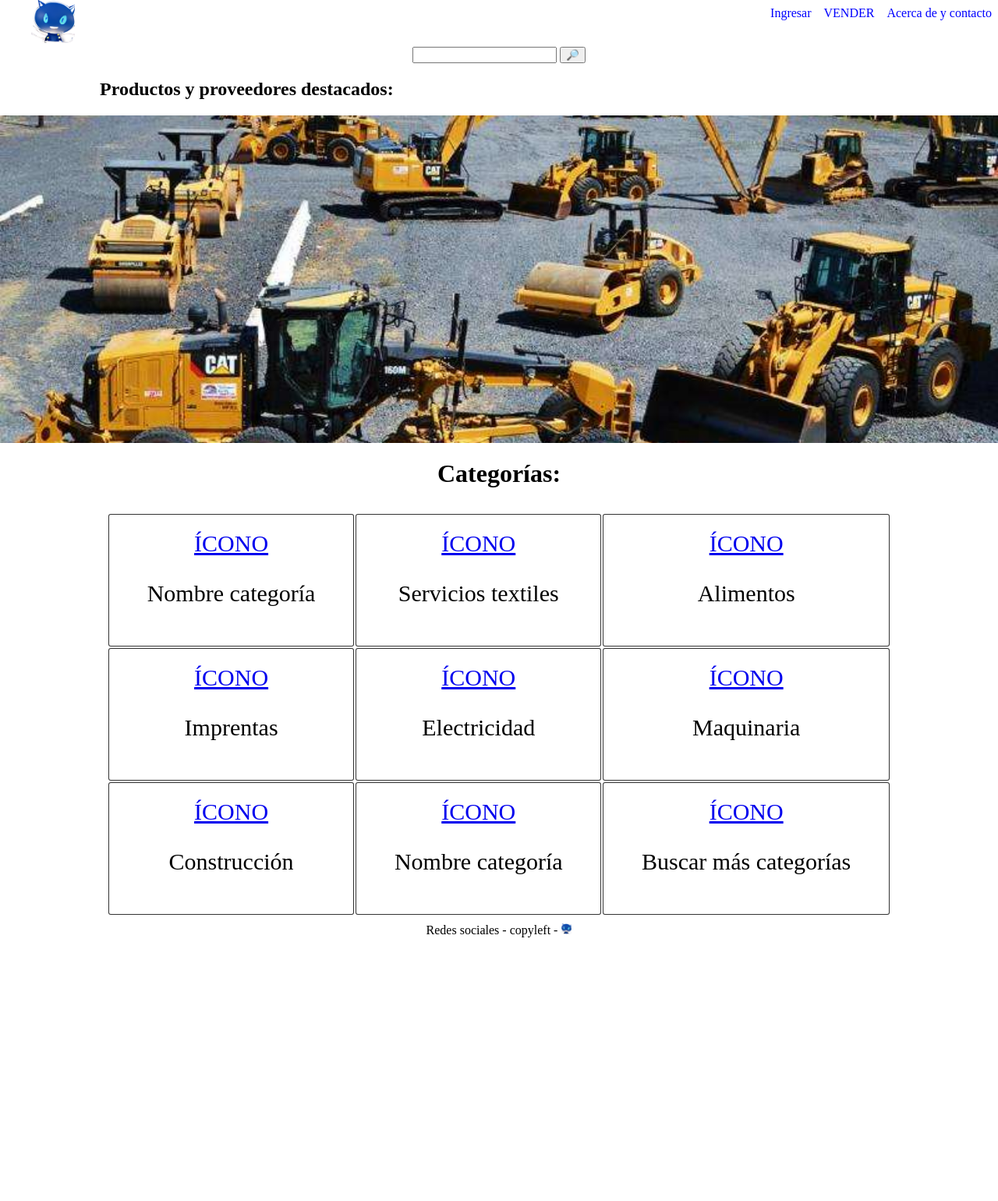
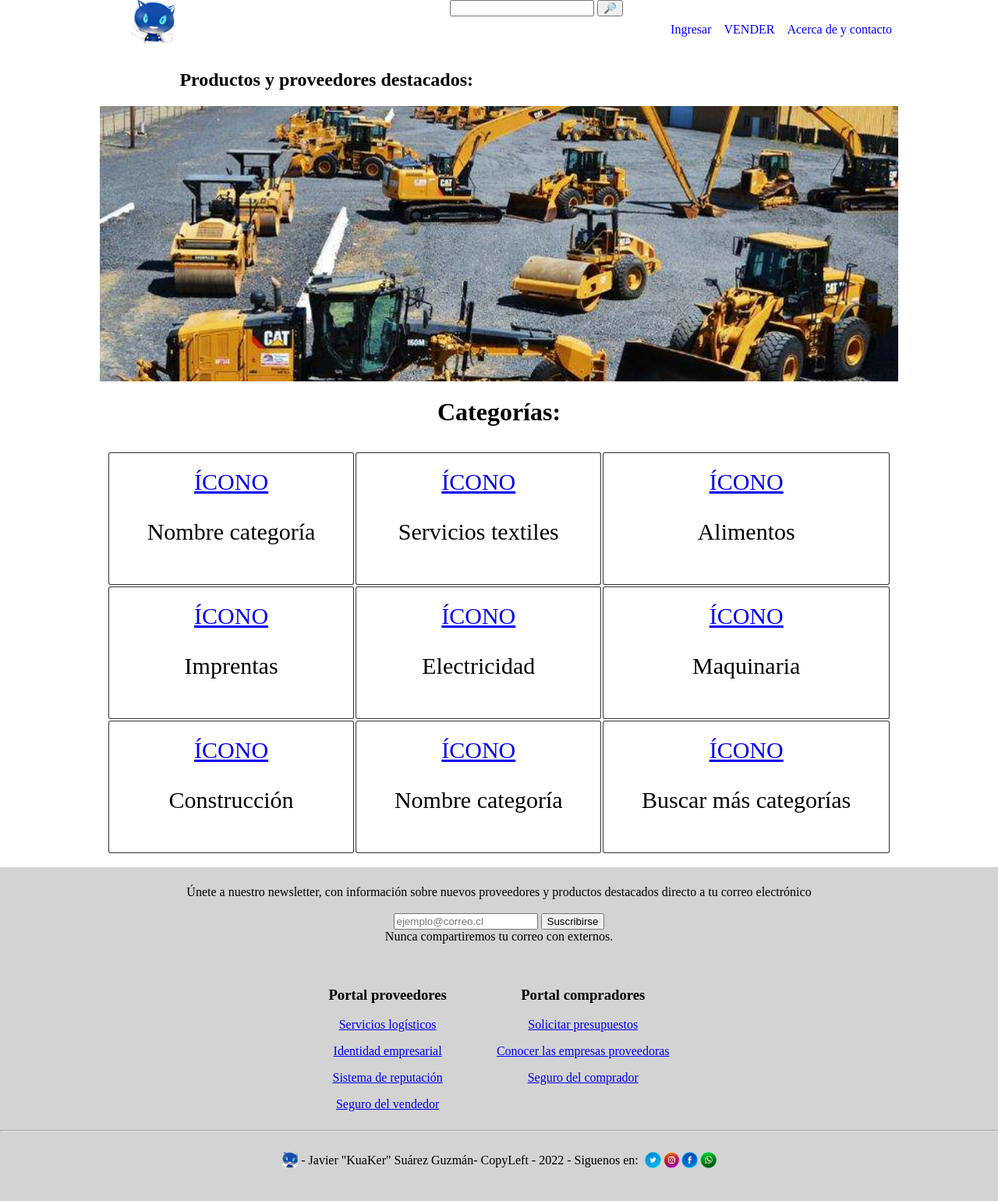
Before and after one commit to JavierSuarezGuzman/b2bLandingPage, a PHP site: page / in a window 1280 px wide. Shown: the whole page at 78% size. Before the commit the page ends 1202 px from the top, so only its background shows below. Run offline with PHP 8.4, Linux system fonts and the light colour scheme; data that the repository does not hold is empty.

```diff
--- a/footer.php
+++ b/footer.php
@@ -2,14 +2,39 @@
 <html lang="es">
 <head>
     <meta charset="UTF-8">
-
     <meta name="viewport" content="width=device-width, initial-scale=1.0">
 </head>
 <body>
 
 
-<div class="searchbar">
-    Redes sociales - copyleft - <img height="14px" src="assets/Morganalogoblue.png">
+<div class="footer">
+    Únete a nuestro newsletter, con información sobre nuevos proveedores y productos destacados directo a tu correo electrónico
+    <br><br><input type="email" placeholder="ejemplo@correo.cl"></input> <button>Suscribirse</button><br>
+    Nunca compartiremos tu correo con externos.
+
+    <br><br><br>
+    <div style="display: flex; justify-content: center;">
+        <div style="flex-direction: row;"> <h3>Portal proveedores </h3>
+            <p> <a href="#"> Servicios logísticos </a></p>
+            <p> <a href="#"> Identidad empresarial </a></p>
+            <p> <a href="#"> Sistema de reputación </a></p>
+            <p> <a href="#"> Seguro del vendedor </a></p>
+        </div>
+        <div>&nbsp;&nbsp;&nbsp;&nbsp;&nbsp;&nbsp;&nbsp;&nbsp;&nbsp;&nbsp;&nbsp;&nbsp;&nbsp;&nbsp;&nbsp;&nbsp;</div>
+            <div style="flex-direction: row;"> <h3>Portal compradores </h3>
+            <p> <a href="#"> Solicitar presupuestos </a></p>
+            <p> <a href="#"> Conocer las empresas proveedoras </a></p>
+            <p> <a href="#"> Seguro del comprador </a></p>
+        </div>
+    </div>
+
+    <hr><br>
+    <div class="firma">
+        <img height="21px" src="assets/Morganalogoblue.png"> &nbsp;
+        <span> - Javier "KuaKer" Suárez Guzmán</span> -
+        CopyLeft - <?php echo date(" Y ")?> -
+        Siguenos en: &nbsp; <img height="21px" src="assets/redes.png">
+    </div>
 </div>
 
 </body>
--- a/formulario.php
+++ b/formulario.php
@@ -13,6 +13,7 @@ include("header.php");?>
 <input type="text" placeholder="Nombre completo" name='nombre'><br>
 <input type="email" placeholder="Correo electrónico" name='correo'><br><br>
 
+<input type="file" name="file"><br>
 <input type="text" placeholder="Título del producto o servicio a ofrecer" name="ofrecimiento"><br><br>
 <textarea placeholder="Describa su producto o servicio" name="descripcion"></textarea><br>
 
--- a/header.php
+++ b/header.php
@@ -7,9 +7,17 @@
 </head>
 <body>
 
-<nav class="navbar">
+<nav class="header">
+
   <ul>
-    <li> <a class="logo" href="index.php"><img height="56px" src="assets/Morganalogoblue.png"></a> </li>
+    <li> <a href="index.php"><img height="56px" src="assets/Morganalogoblue.png"></a> </li>
+
+    <div class="searchbar">
+    <form action="resultados.php" method="GET">
+    <input type="text" name="busqueda"></input> <input type="submit" value="🔎"></input><br>
+    </form>
+    </div>
+
     <li style="float:right">
       <a class="a2" href="#">Acerca de y contacto</a>
     </li>
@@ -20,13 +28,10 @@
     <a class="a2" href="#">Ingresar</a>
     </li>
   </ul>
+
 </nav>
 
-<div class="searchbar">
-<form action="resultados.php" method="GET">
-<input type="text" name="busqueda"></input> <input type="submit" value="🔎"></input><br>
-</form>
-</div>
+
 
 </body>
 </html>
--- a/marquee.php
+++ b/marquee.php
@@ -5,9 +5,9 @@
     <meta name="viewport" content="width=device-width, initial-scale=1.0">
 </head>
 <body>
+    <div class="slideshow">
     <h2>Productos y proveedores destacados:</h2>
 
-    <div class="slideshow">
          <!--style="overflow: hidden;"-->
         <div class="slideshow-wrapper">
             <div class="slide">
--- a/registrar.php
+++ b/registrar.php
@@ -12,6 +12,8 @@ if(isset($_POST["registrar"])) {
         $email = trim($_POST["correo"]);
         $dateadd = date("d/m/y");
         $offer = trim($_POST["ofrecimiento"]);
+        //https://www.codexworld.com/upload-store-image-file-in-database-using-php-mysql/
+        //$image =
         $descr = trim($_POST["descripcion"]);
         //$score = trim($_POST["valoracion"]);
 
--- a/styles/styles.css
+++ b/styles/styles.css
@@ -1,6 +1,7 @@
 body {
     margin: 0;
     background-color: transparent;
+    padding-inline: 10vw;
 }
 
 h1 {
@@ -11,7 +12,28 @@ h2 {
     margin-left: 10%;
 }
 
+.header {
+    z-index: 1;
+    position: fixed;
+    overflow: hidden;
+    background-color: white;
+    top: 0;
+    margin: 0;
+    padding: 0;
+    width: 80%;
+
+    /*display: flex;
+    align-items:center;
+    justify-content: center;*/
+}
+
+.searchbar {
+    /*padding-top: 20px;*/
+    text-align: center;
+}
+
 ul {
+
     list-style-type: none;
     margin: 0;
     padding: 10;
@@ -20,17 +42,10 @@ ul {
 }
 
 li {
+    text-align: start;
+    list-style-type: none;
     display: inline;
     float: left;
-   /*vertical-align: bottom;*/
-}
-
-li .a2:hover {
-    background-color: lightskyblue;
-}
-
-.searchbar {
-    text-align: center;
 }
 
 .a2 {
@@ -41,8 +56,13 @@ li .a2:hover {
     text-decoration: none;
 }
 
+li .a2:hover {
+    background-color: lightskyblue;
+}
+
+
 .grid-container {
-    margin-inline: 10%;
+    /*margin-inline: 10%;*/
     display: grid;
     grid-template-columns: auto auto auto;
     padding: 10px;
@@ -62,9 +82,9 @@ li .a2:hover {
 /*https://www.geeksforgeeks.org/how-to-make-a-carousel-using-css/*/
         /* ----- slideshow stylings ----- */
     .slideshow {
+    padding-top: 69px;
     height: 420px;
     overflow: hidden; /* to hide slides in x-direction */
-    position: relative;
     }
     /* wrapper which wraps all the slideshow images stylings */
     .slideshow-wrapper {
@@ -112,8 +132,8 @@ li .a2:hover {
 /*esta contendrá el resultado de cada búsqueda */
 .tarjeta {
     padding: 1.25rem;
-    margin-inline-start: 7%;
-    margin-inline-end: 7%;
+    /*margin-inline-start: 7%;
+    margin-inline-end: 7%;*/
     margin-top: 1em;
     border: 1px solid rgba(0, 0, 0, 0.8);
     border-radius: 3px;
@@ -129,3 +149,19 @@ li .a2:hover {
     padding: 2px;
     text-align: left;
 }
+
+
+
+.footer {
+    margin-top: 7px;
+    padding-top: 23px;
+    padding-bottom: 42px;
+    margin-inline: -10vw;
+    background-color: lightgrey;
+    text-align: center;
+}
+.firma {
+    display: flex;
+    align-items:center;
+    justify-content: center;
+}
```
Also changed, not shown: assets/redes.png (added).
